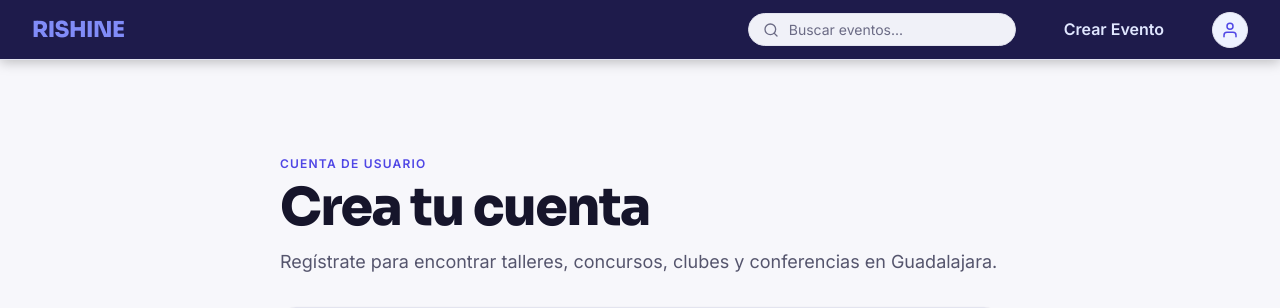
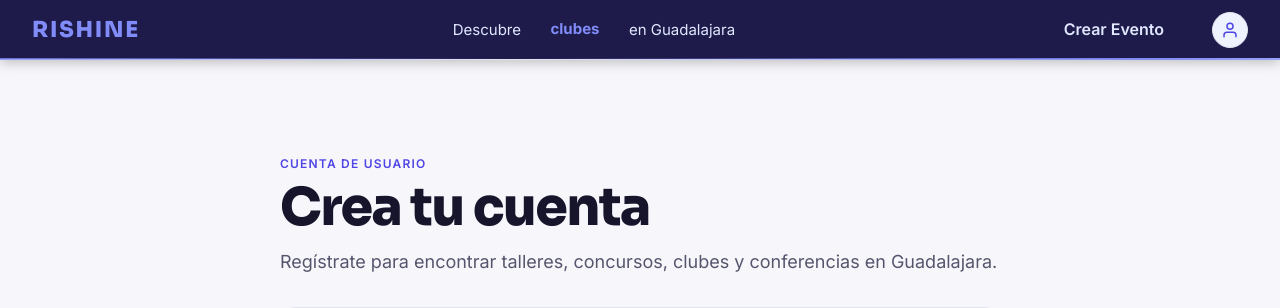
Before and after one commit to WAID-dev/RiShine, a Django app: page /cuentas/registro/ in a window 1280 px wide. Shown: the top 308 px of the page. Run offline with Django 5.2, Linux system fonts and the light colour scheme.

Commit message:
Cambios en el navbar

```diff
--- a/static/css/navbar.css
+++ b/static/css/navbar.css
@@ -33,10 +33,32 @@ nav.navbar .logo {
     font-size: 22px;
     font-weight: 800;
     text-decoration: none;
-    letter-spacing: -0.02em;
     margin-right: auto;
+    position: relative;
+    letter-spacing: 0.08em;
+    transition: letter-spacing 300ms ease;
 }
 
+nav.navbar .logo::after {
+    content: "";
+    position: absolute;
+    left: 0;
+    bottom: -4px;
+    width: 100%;
+    height: 2px;
+    background: var(--color-primary-soft);
+    transform: scaleX(0);
+    transform-origin: left;
+    transition: transform 300ms ease;
+}
+
+nav.navbar .logo:hover {
+    color: var(--color-primary-soft);
+}
+
+nav.navbar .logo:hover::after {
+    transform: scaleX(1);
+}
 /* CSS DEL Buscador */
 .buscador-nav {
     display: flex;
@@ -138,6 +160,10 @@ nav.navbar a.crear-evento.activo {
     stroke: var(--text-on-primary);
 }
 
+nav.navbar .nav-perfil:hover svg {
+    transform: scale(1.15);
+}
+
 .nav-perfil svg {
     width: 18px;
     height: 18px;
@@ -160,3 +186,72 @@ nav.navbar a.crear-evento.activo {
 }
 
 .boton-salir:hover { color: var(--color-primary-hover); }
+
+/* Lema con palabras que rotan */
+nav.navbar .navbar-lema {
+    display: flex;
+    align-items: center;
+    gap: 0.4em;
+    margin-right: auto;
+    color: var(--text-on-inverse);
+    font-family: 'Inter', sans-serif;
+    font-size: 15px;
+    white-space: nowrap;
+}
+
+
+nav.navbar .lema-ventana {
+    display: inline-block;
+    height: 1.5em;
+    overflow: hidden;
+}
+
+nav.navbar .lema-lista {
+    display: flex;
+    align-items: center;
+    flex-direction: column;
+    animation: lema-rotar 10s ease-in-out infinite;
+}
+
+nav.navbar .lema-lista span {
+    text-align: center;
+    width: 100%;
+    height: 1.5em;
+    line-height: 1.5em;
+    color: #818CF8;
+    font-weight: 700;
+}
+
+@keyframes lema-rotar {
+    0%, 20%   { transform: translateY(0); }
+    25%, 45%  { transform: translateY(-1.5em); }
+    50%, 70%  { transform: translateY(-3em); }
+    75%, 95%  { transform: translateY(-4.5em); }
+    100%      { transform: translateY(-6em); }
+}
+
+/* Línea de luz que recorre el borde inferior */
+nav.navbar::after {
+    content: "";
+    position: absolute;
+    left: 0;
+    right: 0;
+    bottom: -1px;
+    height: 2px;
+    background: linear-gradient(90deg,
+        transparent 0%, #818CF8 25%, var(--color-primary-soft) 50%, #818CF8 75%, transparent 100%);
+    background-size: 200% 100%;
+    animation: navbar-luz 6s linear infinite;
+    pointer-events: none;
+}
+
+
+@keyframes navbar-luz {
+    from { background-position: 200% 0; }
+    to   { background-position: -200% 0; }
+}
+
+/* Se oculta el lema en pantallas angostas  */
+@media (max-width: 900px) {
+    nav.navbar .navbar-lema { display: none; }
+}
--- a/templates/navbar.html
+++ b/templates/navbar.html
@@ -1,15 +1,31 @@
 <nav class="navbar">
     <ul class="lista-elementos">
         <li><a class="logo" href="/">RISHINE</a></li>
-        <li>
-            <form action="/search" method="GET" class="buscador-nav" onsubmit="return false;">
-                <!-- Imagen SVG de una lupa-->
+        <!--<li>
+             <form action="/search" method="GET" class="buscador-nav" onsubmit="return false;">
+                Imagen SVG de una lupa
                 <svg viewBox="0 0 24 24" fill="none" stroke-width="2" stroke-linecap="round" stroke-linejoin="round">
                     <circle cx="11" cy="11" r="8"/><line x1="21" y1="21" x2="16.65" y2="16.65"/>
                 </svg>
                 <input type="search" name="busqueda" placeholder="Buscar eventos..." class="text-sm">
             </form>
+        </li>-->
+
+
+        <li class="navbar-lema" aria-hidden="true">
+            <span>Descubre</span>
+            <span class="lema-ventana">
+                <span class="lema-lista">
+                    <span>talleres</span>
+                    <span>cursos</span>
+                    <span>clubes</span>
+                    <span>conferencias</span>
+                    <span>talleres</span>
+                </span>
+            </span>
+            <span>en Guadalajara</span>
         </li>
+
         <li>
             {% if user.is_authenticated %}
                 {% if user.promotor %}
```
